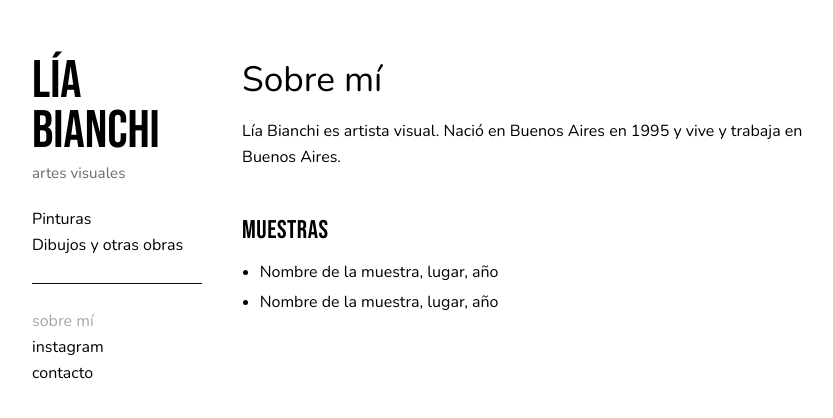
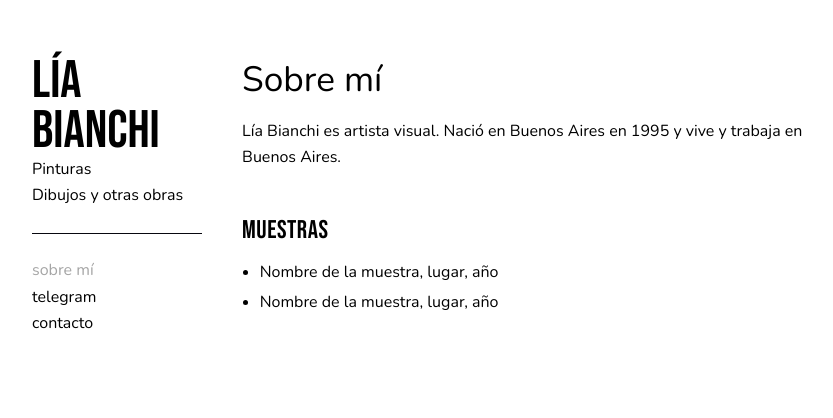
Before and after one commit to liliuuchacha/liliuuchacha.github.io, a Jekyll site: the page built from sobre-mi.md, in a window 1280 px wide. Shown: the top 418 px of the page, without its empty margins (107-940 px from the left). Built offline with Jekyll 4.4.1, drawn with Linux system fonts in a browser that asks for light colours.

Commit message:
Update site configuration in _config.yml

```diff
--- a/_config.yml
+++ b/_config.yml
@@ -7,11 +7,11 @@
 title: Lía Bianchi
 
 # CAMBIAR: la línea chica debajo del nombre.
-tagline: artes visuales
+tagline:
 
 # CAMBIAR: el texto de la página de inicio.
-intro: "Pintura y otras obras."
-intro_place: "Buenos Aires"
+intro: "la cosa visual"
+intro_place:
 
 # CAMBIAR: los links que aparecen en el menú, debajo de las series de obras.
 # Se pueden agregar, borrar o reordenar. Cada uno necesita name y url.
@@ -19,10 +19,10 @@ intro_place: "Buenos Aires"
 links:
   - name: sobre mí
     url: /sobre-mi/
-  - name: instagram
-    url: https://www.instagram.com/TU-USUARIO
+  - name: telegram
+    url: https://t.me/liucha
   - name: contacto
-    url: mailto:TU-EMAIL@ejemplo.com
+    url: mailto:liliuuchacha@protonmail.com
 
 # CAMBIAR: la dirección del sitio.
 #   Repo llamado  TU-USUARIO.github.io  -> url: https://TU-USUARIO.github.io   baseurl: ""
```
